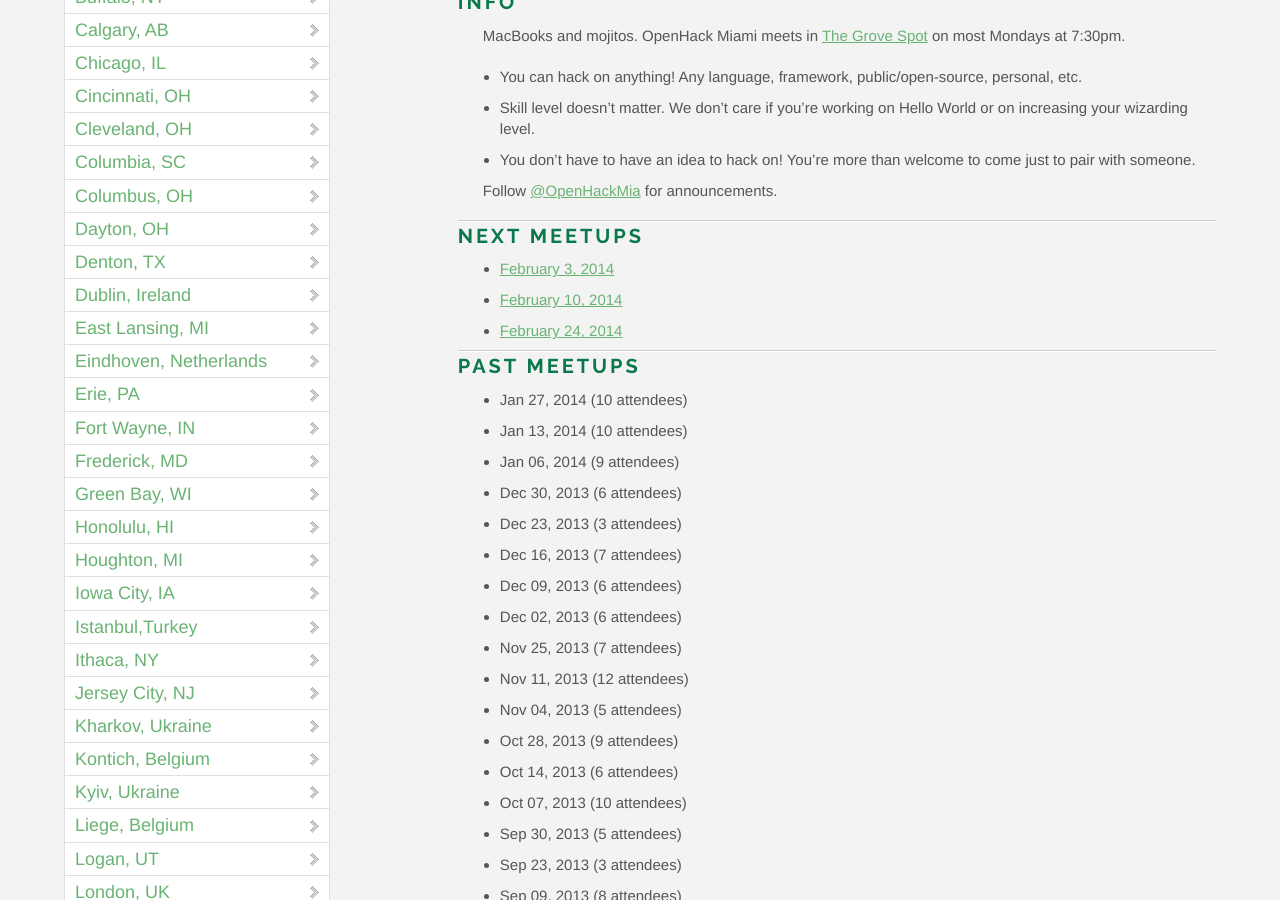
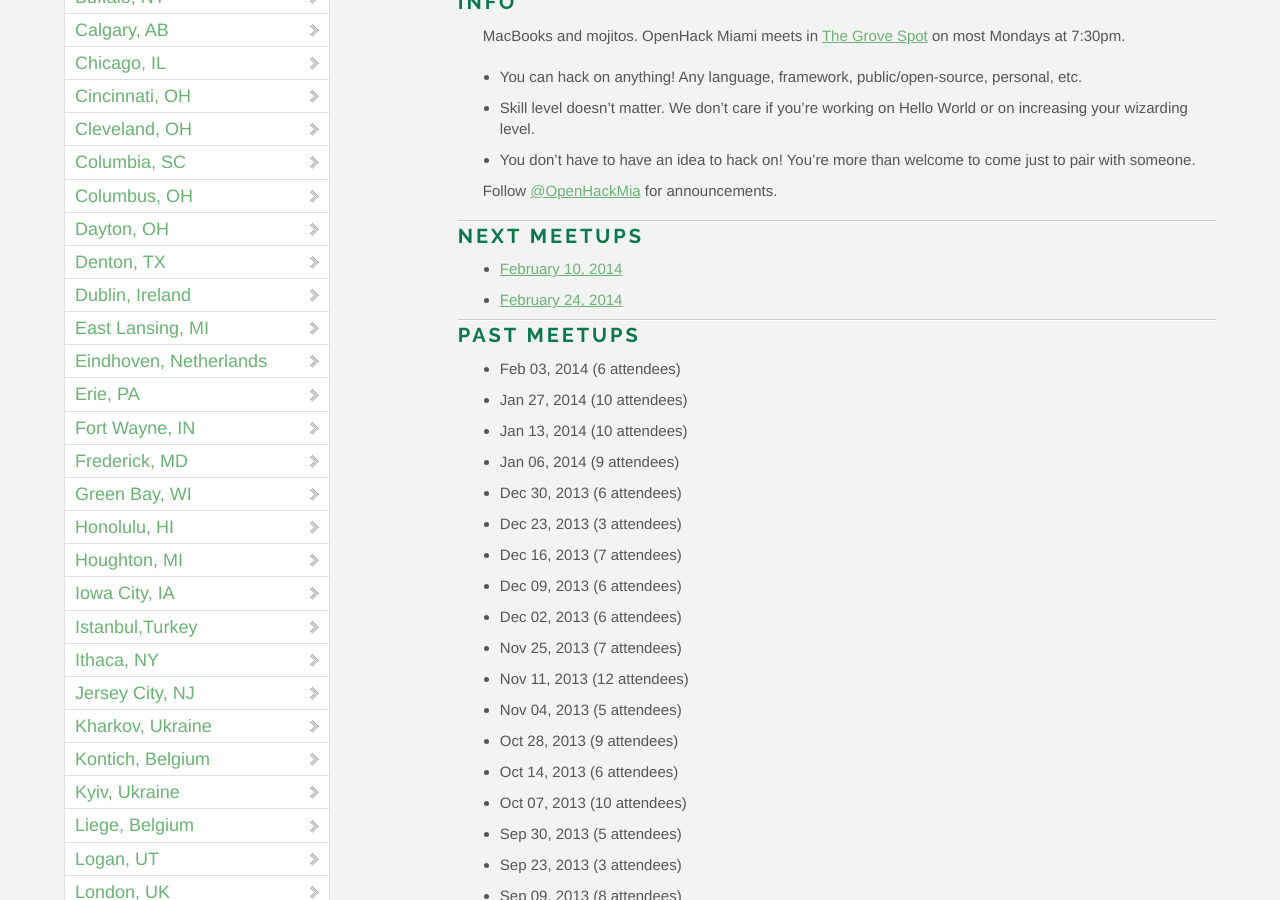
Before and after one commit to OpenHack/openhack.github.com, a Jekyll site: the page built from miami/index.markdown, in a window 1280 px wide and 900 px high, scrolled down 733 px. Built offline with Jekyll 4.4.1, drawn with Linux system fonts in a browser that asks for light colours; nearby versions of some CDN libraries; Markdown is read by kramdown in place of the engine named in the settings; comment, search, counter and statistics services are not loaded.

Commit message:
update miami attendee info

```diff
--- a/miami/index.markdown
+++ b/miami/index.markdown
@@ -19,12 +19,12 @@ Follow [@OpenHackMia](http://twitter.com/openhackmia) for announcements.
 
 ### Next meetups
 
-* [February 3, 2014](http://www.meetup.com/miamirb/events/163786172/)
 * [February 10, 2014](http://www.meetup.com/miamirb/events/163786422/)
 * [February 24, 2014](http://www.meetup.com/miamirb/events/163786842/)
 
 ### Past meetups
 
+* Feb 03, 2014 (6 attendees)
 * Jan 27, 2014 (10 attendees)
 * Jan 13, 2014 (10 attendees)
 * Jan 06, 2014 (9 attendees)
```
